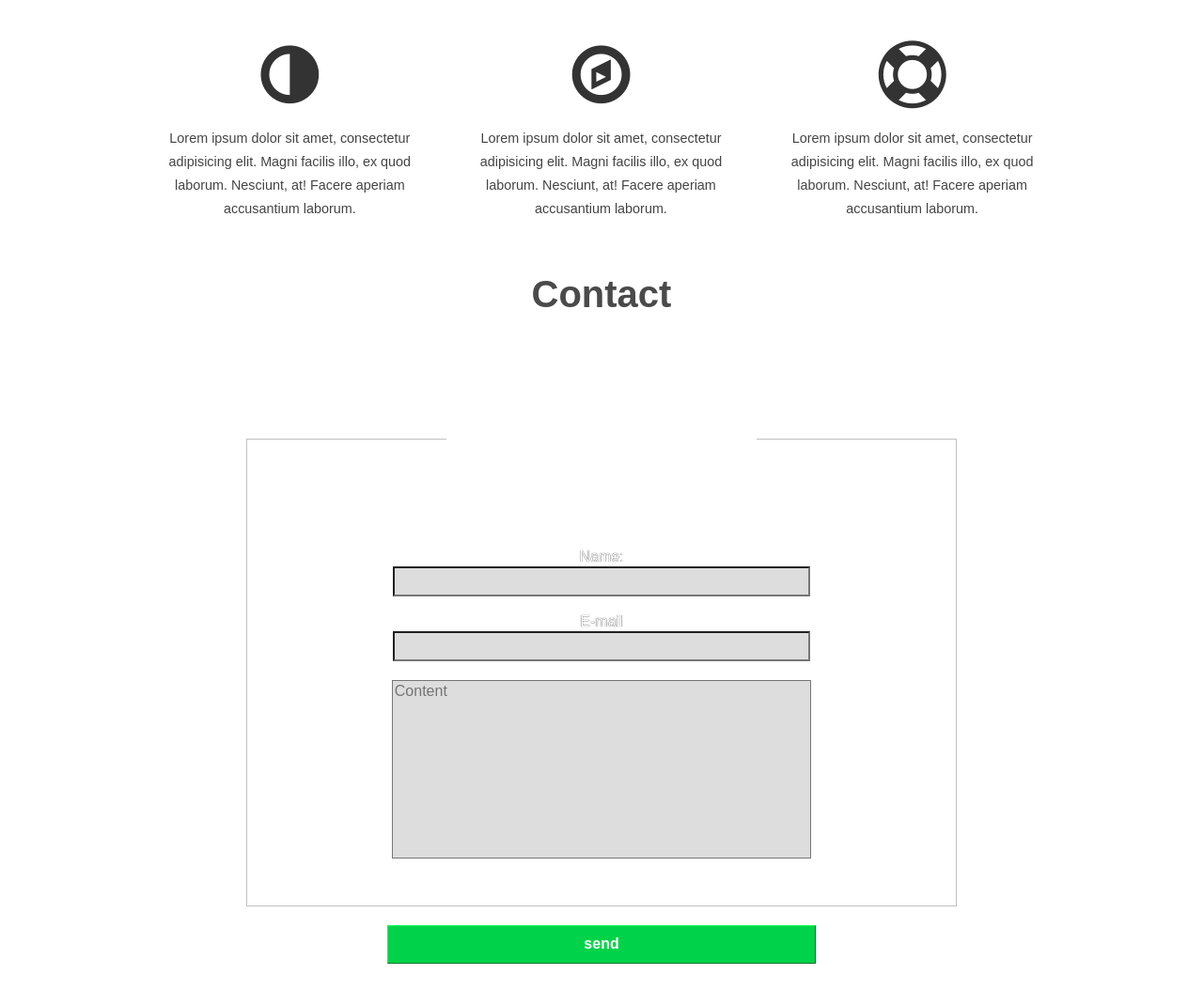
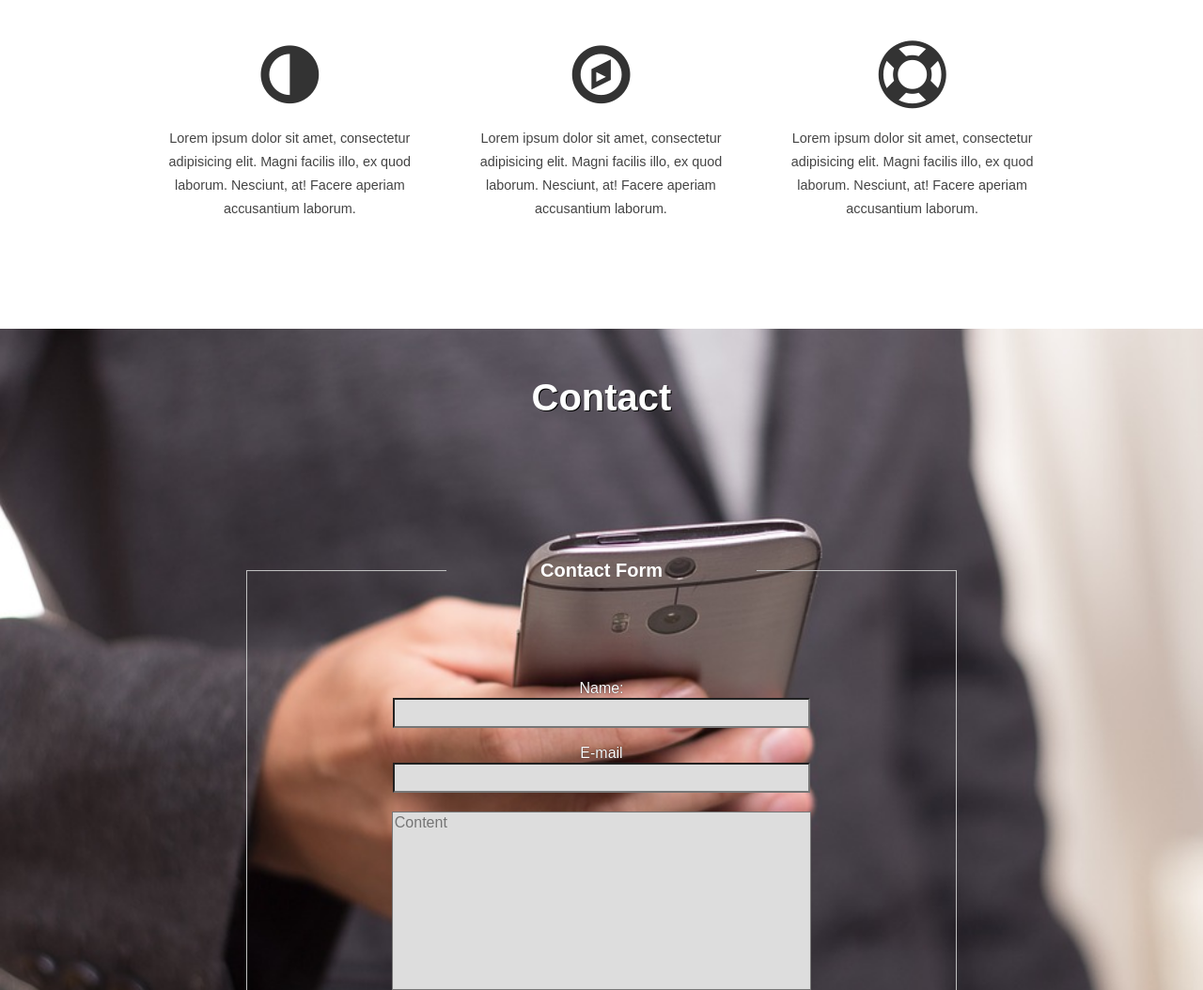
Before and after one commit to sz1444/projekt, a plain HTML site: page index.html in a window 1280 px wide. Shown: the part 2758-3812 px from the top of the page at 94% size. Drawn offline with Linux system fonts and the light colour scheme.

Commit message:
Update style.css

```diff
--- a/style.css
+++ b/style.css
@@ -375,7 +375,7 @@ ul li img:hover{
 
 }
 
-#contakt{
+#contact{
     background-image: url(formbgc.jpg);
     background-repeat: no-repeat;
     -webkit-background-size:cover;
@@ -384,7 +384,7 @@ ul li img:hover{
     height:100%;
 }
 
-#contakt h2{
+#contact h2{
     color:#fff;
     text-shadow: 1px 1px 0 #000;
     padding: 50px 0;
```
